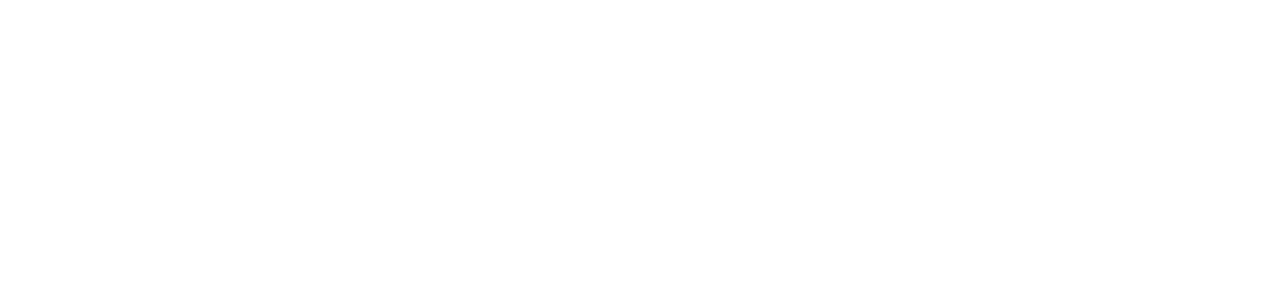
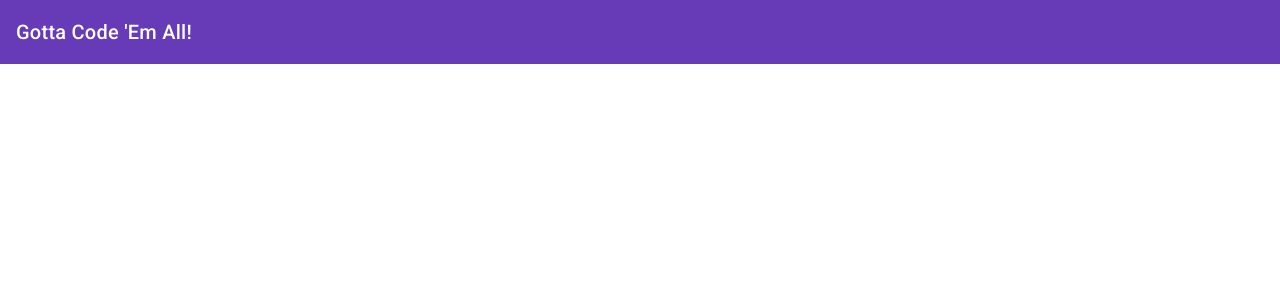
Before and after one commit to tramway/pokemon-app, an Angular app: page / in a window 1280 px wide. Shown: the top 300 px of the page. Built offline with nearby package versions, Linux system fonts and the light colour scheme.

Commit message:
Added Angular material

```diff
--- a/angular.json
+++ b/angular.json
@@ -30,6 +30,7 @@
               "src/assets"
             ],
             "styles": [
+              "@angular/material/prebuilt-themes/deeppurple-amber.css",
               "src/styles.scss"
             ],
             "scripts": []
@@ -93,6 +94,7 @@
               "src/assets"
             ],
             "styles": [
+              "@angular/material/prebuilt-themes/deeppurple-amber.css",
               "src/styles.scss"
             ],
             "scripts": []
--- a/package.json
+++ b/package.json
@@ -11,10 +11,12 @@
   "private": true,
   "dependencies": {
     "@angular/animations": "^16.0.0",
+    "@angular/cdk": "16.0.1",
     "@angular/common": "^16.0.0",
     "@angular/compiler": "^16.0.0",
     "@angular/core": "^16.0.0",
     "@angular/forms": "^16.0.0",
+    "@angular/material": "16.0.1",
     "@angular/platform-browser": "^16.0.0",
     "@angular/platform-browser-dynamic": "^16.0.0",
     "@angular/router": "^16.0.0",
--- /dev/null
+++ b/src/app/ui/app.component.html
@@ -0,0 +1,3 @@
+<mat-toolbar color="primary">
+  <span>Gotta Code 'Em All!</span>
+</mat-toolbar>
--- a/src/index.html
+++ b/src/index.html
@@ -5,9 +5,13 @@
   <title>Temp</title>
   <base href="/">
   <meta name="viewport" content="width=device-width, initial-scale=1">
+  <!--  TODO change fav and site name to something pokemon-like-->
   <link rel="icon" type="image/x-icon" href="favicon.ico">
+  <link rel="preconnect" href="https://fonts.gstatic.com">
+  <link href="https://fonts.googleapis.com/css2?family=Roboto:wght@300;400;500&display=swap" rel="stylesheet">
+  <link href="https://fonts.googleapis.com/icon?family=Material+Icons" rel="stylesheet">
 </head>
-<body>
+<body class="mat-typography">
   <app-root></app-root>
 </body>
 </html>
--- a/src/styles.scss
+++ b/src/styles.scss
@@ -1 +1,8 @@
-/* You can add global styles to this file, and also import other style files */
+html, body {
+  height: 100%;
+}
+
+body {
+  margin: 0;
+  font-family: Roboto, "Helvetica Neue", sans-serif;
+}
```
Also changed, not shown: src/app/app.module.ts (+6 -2 lines), src/app/app.component.scss (deleted), src/app/ui/app.component.scss (added), src/app/ui/app.component.ts (renamed from src/app/app.component.ts), 2 other files (tests, documents, lock files or other folders).
